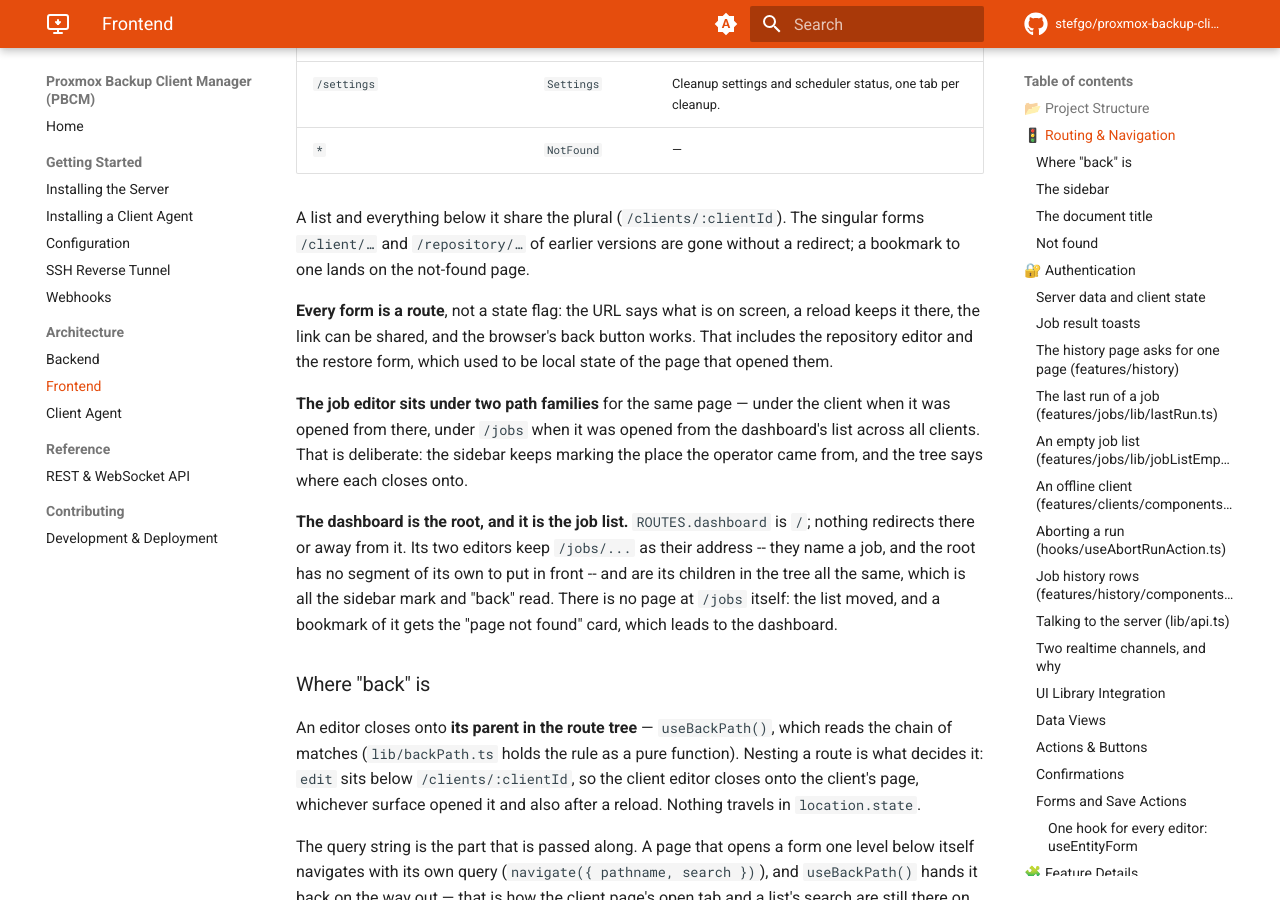
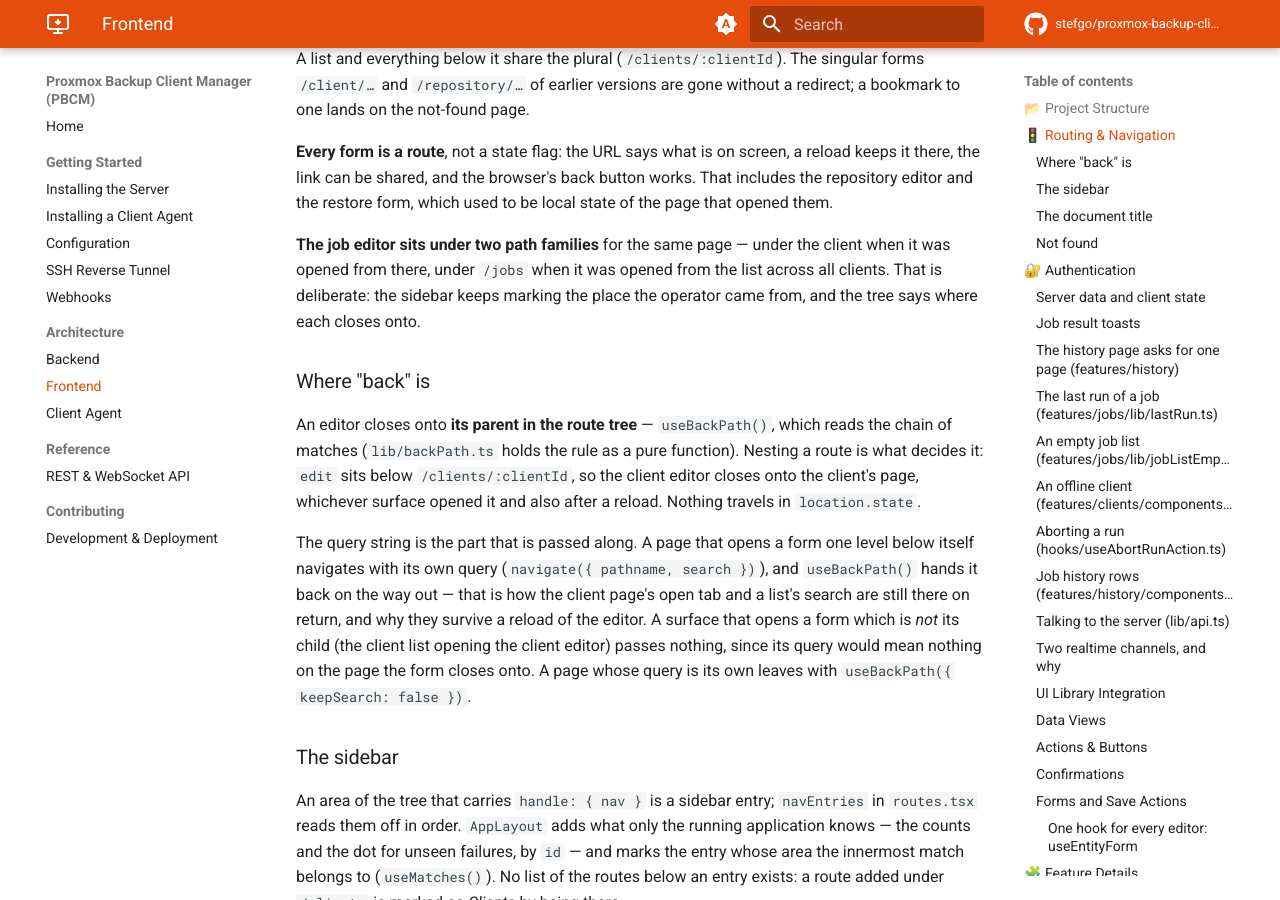
Before and after one commit to stefgo/proxmox-backup-client-manager, an MkDocs documentation site: the page built from docs/frontend.md, in a window 1280 px wide and 900 px high, scrolled down 3356 px. Built offline with MkDocs 1.6.1 and Material for MkDocs 9.7.7, drawn with Linux system fonts in a browser that asks for light colours; comment, search, counter and statistics services are not loaded; some of the changed text lies outside the part shown.

Commit message:
Revert "feat(frontend): Make the job list the dashboard at the root path"
This reverts commit 7bf18cec5fac7bbd5001e53e9684efdbf17bb2e2.

```diff
--- a/docs/frontend.md
+++ b/docs/frontend.md
@@ -72,7 +72,7 @@ shell.
 | Path                                    | Component               | Description                                     |
 | :-------------------------------------- | :---------------------- | :---------------------------------------------- |
 | `/login`                                | `Login`                 | Authentication page (local & OIDC).             |
-| `/`                                     | `ManagedJobs`           | The dashboard: the job list across all clients, plus each job's last run. First in the sidebar, and where the login lands. |
+| `/`                                     | —                       | Redirects to `/clients`.                        |
 | `/clients`                              | `ManagedClients`        | Client list.                                    |
 | `/clients/new`                          | `AddClientWizard`       | Adds a client, starting with the connection mode. |
 | `/clients/:clientId`                    | `ClientOverview`        | Detail view of a client; `?tab=` names the open tab. |
@@ -81,8 +81,9 @@ shell.
 | `/clients/:clientId/jobs/new`           | `ClientJobEditor`       | New job for this client.                        |
 | `/clients/:clientId/jobs/:jobId`        | `ClientJobEditor`       | Edit a job; closes onto the client.             |
 | `/clients/:clientId/restore/:repoId/:backupType/:backupTime` | `SnapshotRestoreEditor` | Restores one of the client's snapshots. |
-| `/jobs/new`                             | `ClientJobEditor`       | New job, client picked in the form. A child of the dashboard. |
-| `/jobs/:clientId/:jobId`                | `ClientJobEditor`       | Same editor; closes onto `/`.                   |
+| `/jobs`                                 | `ManagedJobs`           | Global job list, plus each job's last run.      |
+| `/jobs/new`                             | `ClientJobEditor`       | New job, client picked in the form.             |
+| `/jobs/:clientId/:jobId`                | `ClientJobEditor`       | Same editor; closes onto `/jobs`.               |
 | `/repositories`                         | `ManagedRepositories`   | Repository list.                                |
 | `/repositories/new`                     | `RepositoryEditor`      | Adds a repository.                              |
 | `/repositories/:repoId`                 | `RepositoryOverview`    | Detail view of a repository.                    |
@@ -106,16 +107,9 @@ repository editor and the restore form, which used to be local state of the page
 opened them.
 
 **The job editor sits under two path families** for the same page — under the client when
-it was opened from there, under `/jobs` when it was opened from the dashboard's list
-across all clients. That is deliberate: the sidebar keeps marking the place the operator
-came from, and the tree says where each closes onto.
-
-**The dashboard is the root, and it is the job list.** `ROUTES.dashboard` is `/`; nothing
-redirects there or away from it. Its two editors keep `/jobs/...` as their address --
-they name a job, and the root has no segment of its own to put in front -- and are its
-children in the tree all the same, which is all the sidebar mark and "back" read. There
-is no page at `/jobs` itself: the list moved, and a bookmark of it gets the "page not
-found" card, which leads to the dashboard.
+it was opened from there, under `/jobs` when it was opened from the list across all
+clients. That is deliberate: the sidebar keeps marking the place the operator came from,
+and the tree says where each closes onto.
 
 ### Where "back" is
 
```
Also changed, not shown: 6 other files.
